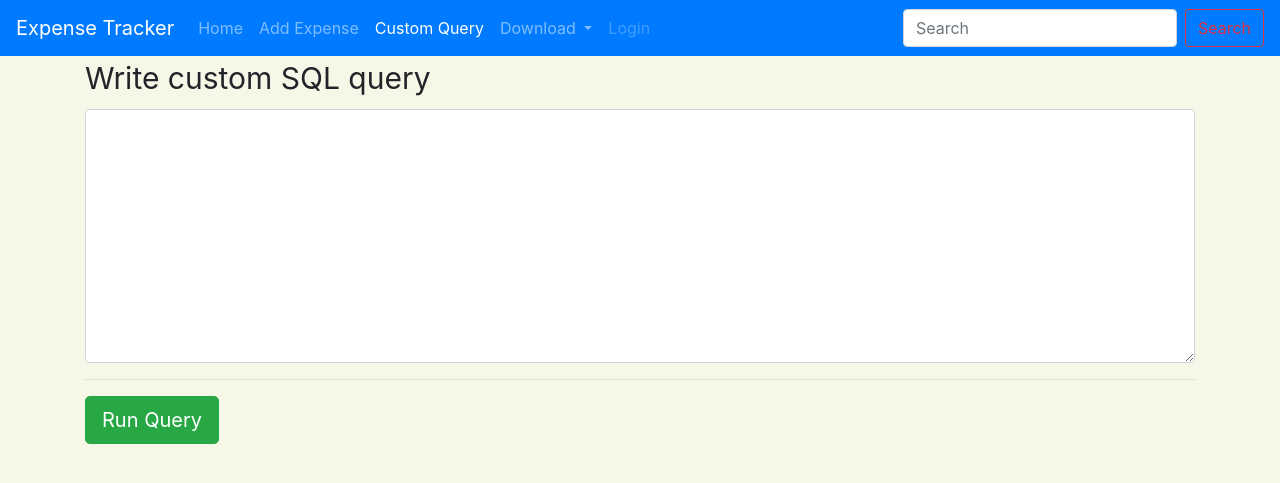
After one commit to Roar47/Expense-Tracker, a Flask app: page /execute_sql in a window 1280 px wide. The commit adds this page. Shown: the top 483 px of the page. Run offline with Flask 3, Linux system fonts and the light colour scheme.

Commit message:
Added Custom SQL query Feature

```diff
--- a/app.py
+++ b/app.py
@@ -1,4 +1,4 @@
-from flask import Flask,render_template,request,redirect,url_for
+from flask import Flask,render_template,request,redirect,url_for,jsonify
 from datetime import date,datetime
 from db_connector import getDbConnection
 import calendar
@@ -41,6 +41,23 @@ def add_expense():
 
     return redirect(url_for('home'))
 
+
+@app.route('/execute_sql', methods=['GET', 'POST'])
+def execute_sql():
+    if request.method == 'POST':
+        sql_query = request.form['sql_query']
+        cursor = mysql.connection.cursor()
+        cursor.execute(sql_query)
+        result = cursor.fetchall()
+        columns = [desc[0] for desc in cursor.description]
+        cursor.close()
+        result_json = [dict(zip(columns, row)) for row in result]
+        print(result_json)
+        return jsonify(result_json)
+    return render_template('customquery.html')
+
+
+
 def dataFetcher(query):
     cur = mysql.connection.cursor()
     cur.execute(query)
--- /dev/null
+++ b/templates/customquery.html
@@ -0,0 +1,143 @@
+<!doctype html>
+<html lang="en">
+
+<head>
+    <!-- Required meta tags -->
+    <meta charset="utf-8">
+    <meta name="viewport" content="width=device-width, initial-scale=1, shrink-to-fit=no">
+    <!-- Bootstrap CSS -->
+    <link rel="stylesheet" href="https://cdn.jsdelivr.net/npm/bootstrap@4.4.1/dist/css/bootstrap.min.css"
+        integrity="sha384-Vkoo8x4CGsO3+Hhxv8T/Q5PaXtkKtu6ug5TOeNV6gBiFeWPGFN9MuhOf23Q9Ifjh" crossorigin="anonymous">
+    <link rel="stylesheet" type="text/css" href="{{ url_for('static', filename='style.css') }}">
+    <title>Expense Tracker</title>
+</head>
+
+<body style="background-color: rgb(247, 247, 231);">
+    <!-- Navbar -->
+    <nav class="navbar navbar-expand-lg navbar-dark bg-primary">
+        <a class="navbar-brand" href="#">Expense Tracker</a>
+        <button class="navbar-toggler" type="button" data-toggle="collapse" data-target="#navbarSupportedContent"
+            aria-controls="navbarSupportedContent" aria-expanded="false" aria-label="Toggle navigation">
+            <span class="navbar-toggler-icon"></span>
+        </button>
+
+        <div class="collapse navbar-collapse" id="navbarSupportedContent">
+            <ul class="navbar-nav mr-auto">
+                <li class="nav-item">
+                    <a class="nav-link" href="/">Home <span class="sr-only"></span></a>
+                </li>
+                <li class="nav-item">
+                    <a class="nav-link" type="button" class="btn btn-primary" data-toggle="modal"
+                        data-target="#exampleModal">Add Expense</a>
+                </li>
+                <li class="nav-item active">
+                    <a class="nav-link" href="/execute_sql">Custom Query<span class="sr-only">(current)</span></a>
+                </li>
+                <li class="nav-item dropdown">
+                    <a class="nav-link dropdown-toggle" href="#" id="navbarDropdown" role="button"
+                        data-toggle="dropdown" aria-haspopup="true" aria-expanded="false">
+                        Download
+                    </a>
+                    <div class="dropdown-menu" aria-labelledby="navbarDropdown">
+                        <a class="dropdown-item" href="#">CSV Format</a>
+                        <a class="dropdown-item" href="#">PDF Format</a>
+                    </div>
+                </li>
+                <li class="nav-item">
+                    <a class="nav-link disabled" href="#">Login</a>
+                </li>
+            </ul>
+            <form class="form-inline my-2 my-lg-0">
+                <input class="form-control mr-sm-2" type="search" placeholder="Search" aria-label="Search">
+                <button class="btn btn-outline-danger my-2 my-sm-0" type="submit">Search</button>
+            </form>
+        </div>
+    </nav>
+
+    <!-- Modal -->
+    <div class="modal fade" id="exampleModal" tabindex="-1" role="dialog" aria-labelledby="exampleModalLabel"
+        aria-hidden="true">
+        <div class="modal-dialog" role="document">
+            <div class="modal-content">
+                <div class="modal-header">
+                    <h5 class="modal-title" id="exampleModalLabel">Modal title</h5>
+                    <button type="button" class="close" data-dismiss="modal" aria-label="Close">
+                        <span aria-hidden="true">&times;</span>
+                    </button>
+                </div>
+                <div class="modal-body">
+                    <form method="POST" action="/add">
+                        <div class="form-group">
+                            <label for="amount">Amount</label>
+                            <input type="text" name="amount" class="form-control" required>
+                        </div>
+                        <div class="form-group">
+                            <label for="category">Category</label>
+                            <input type="text" name="category" class="form-control" required>
+                        </div>
+                        <div class="form-group">
+                            <label for="date">Date</label>
+                            <input type="date" name="date" class="form-control" required>
+                        </div>
+                        <div class="modal-footer">
+                            <button type="button" class="btn btn-secondary" data-dismiss="modal">Cancel</button>
+                            <button type="submit" class="btn btn-primary" value="Add Expense">Add</button>
+                        </div>
+                    </form>
+                </div>
+            </div>
+        </div>
+    </div>
+
+    <div class="container">
+        <form action="/execute_sql" method="post">
+            <div class="form-group">
+                <label for="textarea" style="font-size: 30px;">Write custom SQL query</label>
+                <textarea class="form-control" name="sql_query" rows="10" cols="100"></textarea>
+              </div>
+              <hr>
+              <button type="submit" class="btn btn-success btn-lg" value="Run Query">Run Query</button>
+        </form>
+    </div>
+    <pre id="query-result"></pre>
+
+    <script>
+        document.querySelector('form').addEventListener('submit', function (e) {
+            e.preventDefault();
+            const formData = new FormData(this);
+            const sqlQuery = formData.get('sql_query');
+
+            if (sqlQuery.trim() === '') {
+                alert("Query is empty.");
+                return;
+            }
+            fetch('/execute_sql', {
+                method: 'POST',
+                body: formData
+            })
+                .then(response => response.json())
+                .then(data => {
+                    document.querySelector('#query-result').textContent = JSON.stringify(data, null, 2);
+                });
+        });
+    </script>
+
+
+    <!-- Optional JavaScript -->
+    <!-- jQuery first, then Popper.js, then Bootstrap JS -->
+    <script src="https://code.jquery.com/jquery-3.4.1.slim.min.js"
+        integrity="sha384-J6qa4849blE2+poT4WnyKhv5vZF5SrPo0iEjwBvKU7imGFAV0wwj1yYfoRSJoZ+n"
+        crossorigin="anonymous"></script>
+    <script src="https://cdn.jsdelivr.net/npm/popper.js@1.16.0/dist/umd/popper.min.js"
+        integrity="sha384-Q6E9RHvbIyZFJoft+2mJbHaEWldlvI9IOYy5n3zV9zzTtmI3UksdQRVvoxMfooAo"
+        crossorigin="anonymous"></script>
+    <script src="https://cdn.jsdelivr.net/npm/bootstrap@4.4.1/dist/js/bootstrap.min.js"
+        integrity="sha384-wfSDF2E50Y2D1uUdj0O3uMBJnjuUD4Ih7YwaYd1iqfktj0Uod8GCExl3Og8ifwB6"
+        crossorigin="anonymous"></script>
+
+
+
+
+</body>
+
+</html>
--- a/templates/index.html
+++ b/templates/index.html
@@ -74,7 +74,7 @@
     </style>
 </head>
 
-<body>
+<body style="background-color: rgb(247, 247, 231);">
     <!-- Navbar -->
     <nav class="navbar navbar-expand-lg navbar-dark bg-primary">
         <a class="navbar-brand" href="#">Expense Tracker</a>
@@ -91,6 +91,9 @@
                 <li class="nav-item">
                     <a class="nav-link" type="button" class="btn btn-primary" data-toggle="modal"
                         data-target="#exampleModal">Add Expense</a>
+                </li>
+                <li class="nav-item">
+                    <a class="nav-link" href="/execute_sql">Custom Query</a>
                 </li>
                 <li class="nav-item dropdown">
                     <a class="nav-link dropdown-toggle" href="#" id="navbarDropdown" role="button"
```
Also changed, not shown: static/categories.json (added, +10 -0 lines).
